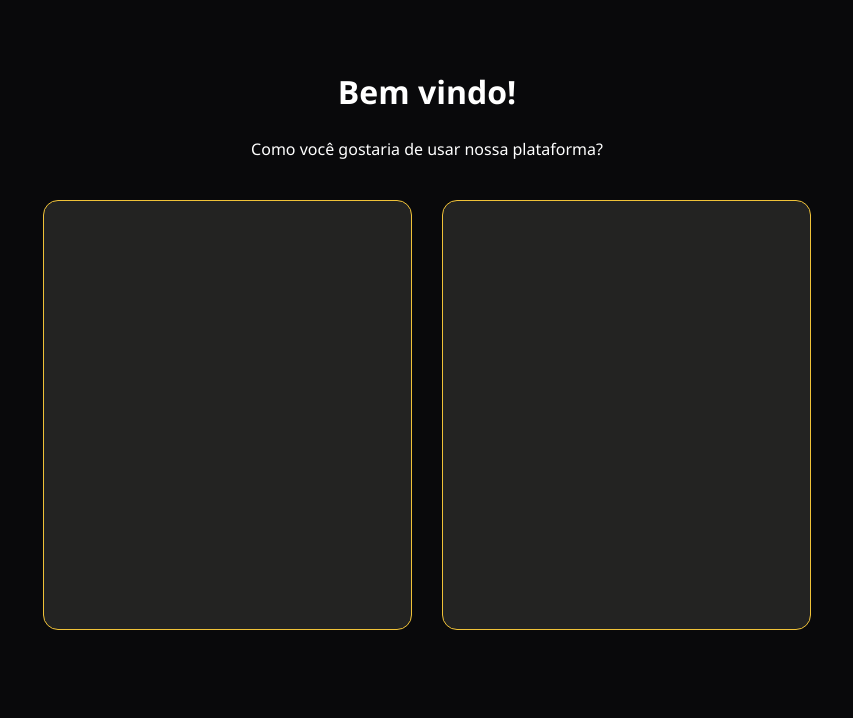
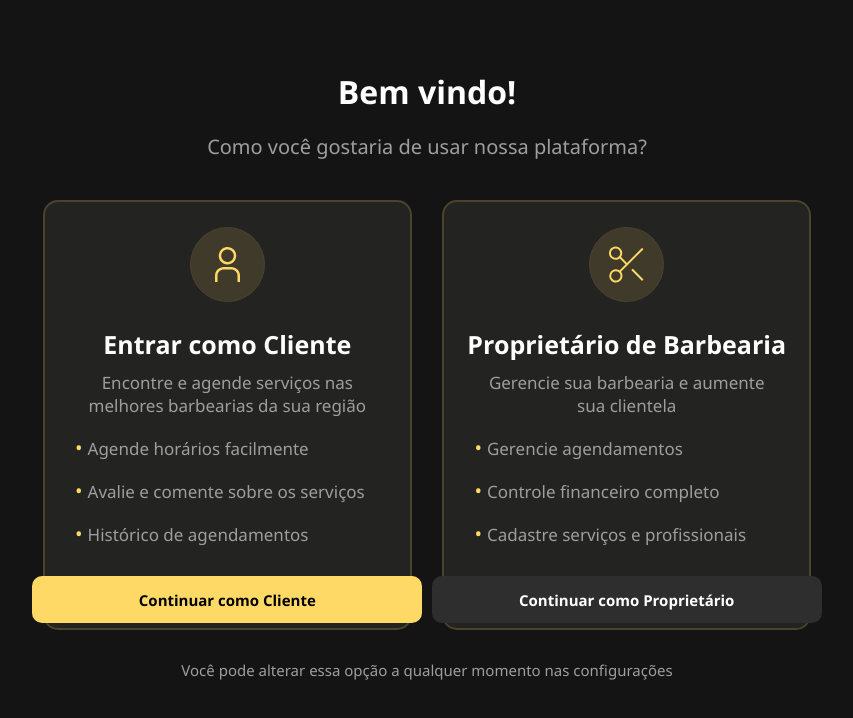
Before and after one commit to Cobarber-PI/cliente-frontend, a Vue app: page /escolha in a window 1280 px wide. Shown: the top 718 px of the page, without its empty margins (213-1066 px from the left). Built offline with nearby package versions, Linux system fonts and the light colour scheme.

Commit message:
feat: parte estética da tela finalizada

```diff
--- a/src/assets/main.css
+++ b/src/assets/main.css
@@ -5,5 +5,5 @@
     font-family: 'Segoe UI', Tahoma, Geneva, Verdana, sans-serif;
  }
  body{
-   background-color:#09090B;
+   background-color:#141414;
  }
--- a/src/components/Escolha.vue
+++ b/src/components/Escolha.vue
@@ -1,32 +1,54 @@
 <script setup></script>
 
 <template>
-    <h1>Bem vindo!</h1>
-    <p>Como você gostaria de usar nossa plataforma?</p>
+    <h1 class="titulo">Bem vindo!</h1>
+    <p class="p-titulo">Como você gostaria de usar nossa plataforma?</p>
     <div class="container">
         <div class="escolha">
-
+            <div class="img">
+                <img src="/public/login/cliente.svg" alt="">
+            </div>
+            <div class="textos">
+                <h1>Entrar como Cliente</h1>
+                <p>Encontre e agende serviços nas melhores barbearias da sua região</p>
+                <p class="topicos"><span>•</span>Agende horários facilmente</p>
+                <p class="topicos"><span>•</span>Avalie e comente sobre os serviços</p>
+                <p class="topicos"><span>•</span>Histórico de agendamentos</p>
+            </div>
+            <div class="button"><button class="cliente">Continuar como Cliente</button></div>
         </div>
-        <div class="escolha">
-
+        <div class="escolha" id="proprietario">
+            <div class="img">
+                <img style="height: 37px; width: 35px;" src="/public/login/tesoura.svg" alt="">
+            </div>
+            <div class="textos">
+                <h1>Proprietário de Barbearia</h1>
+                <p>Gerencie sua barbearia e aumente sua clientela</p>
+                <p class="topicos"><span>•</span>Gerencie agendamentos</p>
+                <p class="topicos"><span>•</span>Controle financeiro completo</p>
+                <p class="topicos"><span>•</span>Cadastre serviços e profissionais</p>
+            </div>
+            <div class="button"><button class="proprietário">Continuar como Proprietário</button>
+            </div>
         </div>
     </div>
+    <p class="p-baixo">Você pode alterar essa opção a qualquer momento nas configurações</p>
 </template>
 
 <style scoped>
-.textos-cima {
+.titulo {
     margin-top: 70px;
+    color: white;
+
 }
-h1{
-    margin-top: 70px;
-}
-p{
+p {
     gap: 10px;
-    margin: 25px;
+    margin: 20px;
+    color: #9e9e9e;
+    font-size: 20px;
 }
 h1,
 p {
-    color: white;
     text-align: center;
 }
 
@@ -43,11 +65,93 @@ p {
 }
 
 .escolha {
-    background-color: #232322;
+    background-color: #232322 ;
     height: 100%;
     width: 48%;
     display: flex;
+    flex-direction: column;
+    align-items: center;
     border-radius: 15px;
-    border: 1px solid #F0C238;
+    border: 2px solid #4B432C;
+    transition: box-shadow 0.3s, border-color 0.3s, transform 0.3s, background-color 0.3s;
+}
+
+.escolha:hover {
+    box-shadow: 0 8px 24px rgba(0,0,0,0.18);
+    border-color: #FFD966;
+    transform: translateY(-8px) scale(1.03);
+    background-color: #2c2c1e;
+}
+#proprietario:hover {
+    box-shadow: 0 8px 24px rgba(0,0,0,0.18);
+    border-color: #a18c4a;
+    transform: translateY(-8px) scale(1.03);
+    background-color: #1a1a15;
+}
+.img {
+    border-radius: 50%;
+    border: #4B432C 1px solid;
+    height: 75px;
+    width: 75px;
+    align-items: center;
+    display: flex;
+    background-color: #3F3A2A;
+    margin: 25px;
+}
+
+img{
+    height: 35px;
+    width: 25px;
+    margin: auto;
+}
+.textos > h1{
+    font-size: 25px;
+    color: white;
+}
+.textos > p{
+    font-size: 17px;
+    color: #9e9e9e;
+    margin-top: 10px;
+    padding: 0 20px;
+}
+.topicos{
+    text-align: start;
+    margin-left: 10px;
+}
+
+.topicos span{
+    font-size: 20px;
+    line-height: 0;
+    color: #FFD966;
+}
+span{
+    margin-right: 5px;
+}
+.button{
+    margin-top: 10px;
+}
+button{
+    height: 47px;
+    width: 390px;
+    border-radius: 10px;
+    border: none;
+    font-size: 15px;
+    font-weight: bold;
+    background-color: #FFD966;
+    cursor: pointer;
+}
+button:hover{
+    background-color: #c0ab5d;
+}
+.p-baixo{
+    font-size: 15px;
+    margin-top: 30px;
+}
+.proprietário{
+    color: white;
+    background-color: #2E2E2E;
+}
+.proprietário:hover{
+    background-color: #1f1f1f;
 }
 </style>
```
Also changed, not shown: public/login/cliente.svg (added), public/login/tesoura.svg (added).
